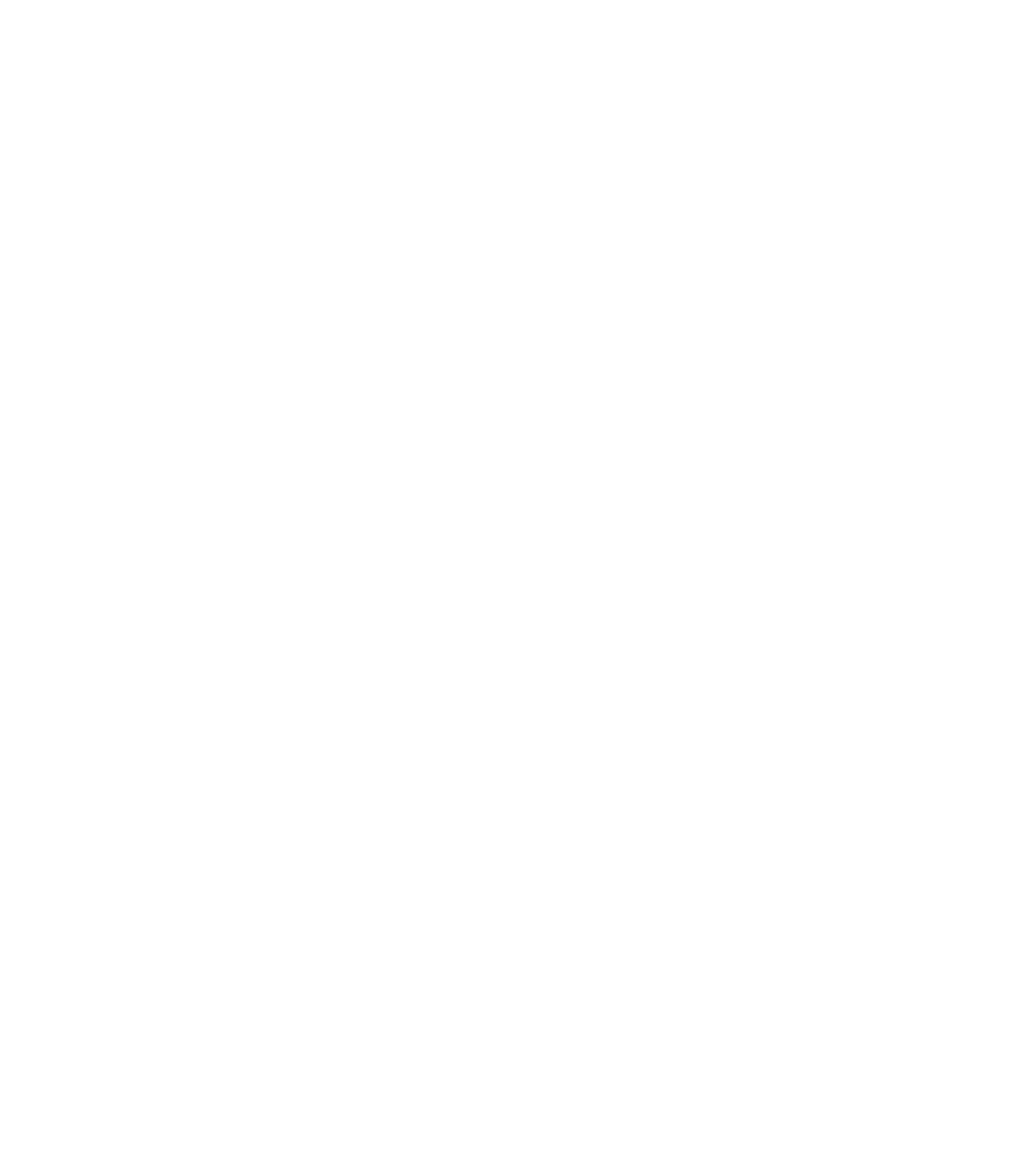
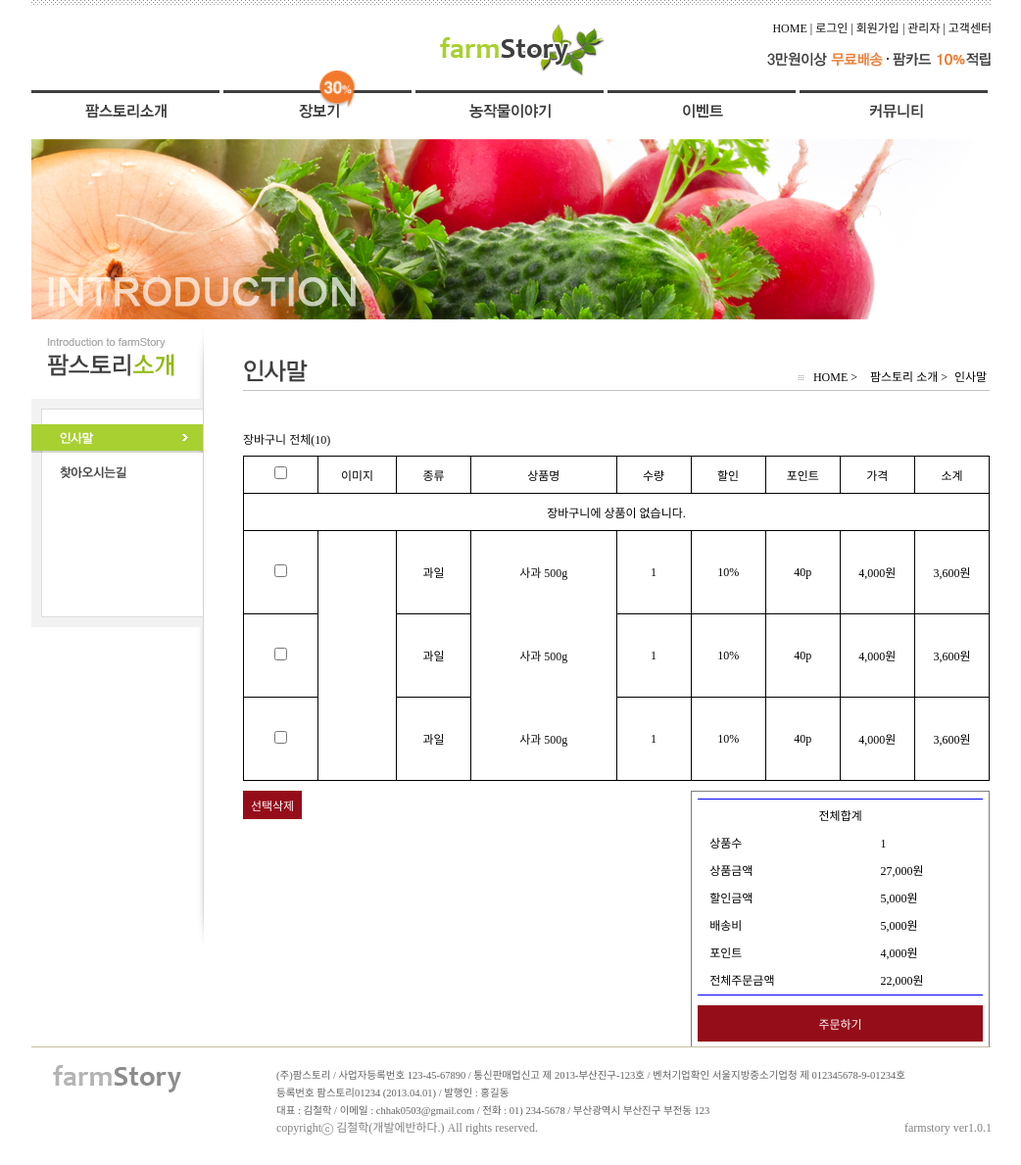
Before and after one commit to DoyoungLee9720/farmstory, a plain HTML site: page market/cart.html in a window 1280 px wide. Shown: the whole page at 98% size, without its empty margins (118-1160 px from the left). Before the commit the page ends 800 px from the top, so only its background shows below. Drawn offline with Linux system fonts and the light colour scheme.

Commit message:
JJH_2024_08_16_cart_update

```diff
--- a/introduction/introduction.html
+++ b/introduction/introduction.html
@@ -55,38 +55,24 @@
             background-position: right center;
             background-size: contain;
         }
-        .image {
-            position: relative;
-            margin: 15px 0;
+        .intro {
+            margin: 16px 16px;
         }
         .image > img {
             margin-left: 20px;
             margin-top: 10px;
-
 
         }
         .sideimage {
             position: relative;
             width: 175px;
             height: 233px;
-        }
-        .sideimage  img {
-            position: absolute;
-            left: 0;
-            width: 100%;
-            height: auto;
-            transition: opacity 0.3s ease;
+            background-image: url("../images/sub_aside_bg_lnb.png");
         }
 
-        .sideimage .greet img:nth-child(1) { top: 26px; }
-        .sideimage .greet img:nth-child(2) { top: 26px; opacity: 0; }
-        .sideimage .way img:nth-child(1) { top: 61px; }
-        .sideimage .way img:nth-child(2) { top: 61px; opacity: 0; }
+        .sideimage .greet img:nth-child(1) { position:absolute; top :26px; }
+        .sideimage .way img:nth-child(1) { position:absolute; top: 61px; }
 
-        .sideimage .greet img:hover:nth-child(1) { opacity: 0; }
-        .sideimage .greet img:hover:nth-child(2) { opacity: 1; }
-        .sideimage .way img:hover:nth-child(1) { opacity: 0; }
-        .sideimage .way img:hover:nth-child(2) { opacity: 1; }
 
         main section article {
             flex-grow: 1;
@@ -168,32 +154,24 @@
         nav > p:nth-of-type(3){position: absolute; right: 3px; bottom:5px;}
 
     </style>
+    <link rel="stylesheet" href="../css/farmstory.css">
+    <script src="../js/includeHTML.js"></script>
 </head>
 <body>
     <div id="wrapper"></div>
-    <header></header>
+    <header  include-html="../TMP/header.html" id="header" ></header>
     <main>
         <div class="background">
             <img src="../images/sub_top_tit1.png" alt="1">
         </div>
         <section>
             <aside>
-                <div class="image">
-                    <img src="../images/sub_aside_cate1_tit.png" alt="팜스토리 소개">
-                </div>
-                <div class="sideimage">
-                    <img src="../images/sub_aside_bg_lnb.png"  alt="사이드 배경">
-                    <a href="./introduction.html" class="greet">
-                    <img src="../images/sub_cate1_lnb1.png" alt="1">
-                    <img src="../images/sub_cate1_lnb1_ov.png" alt="2">
-                    </a>
-                    <a href="./direction.html" class="way">
+                    <img src="../images/sub_aside_cate1_tit.png" alt="팜스토리 소개" class="intro">
+                <ul class="sideimage">
 
-                        <img src="../images/sub_cate1_lnb2.png" alt="3">
-                        <img src="../images/sub_cate1_lnb2_ov.png" alt="4">
-                    </a>
-
-                </div>
+                    <li><a href="./introduction.html" class="greet"><img src="../images/sub_cate1_lnb1_ov.png" alt="2"></a></li>
+                    </li><a href="./direction.html" class="way"><img src="../images/sub_cate1_lnb2.png" alt="3"></a></li>
+                </ul>
             </aside>
             <article>
                 <nav>
@@ -224,6 +202,9 @@
 
     </main>
 
-    <footer></footer>
+    <footer  include-html="../TMP/footer.html"></footer>
 </body>
+<script>
+    includeHTML();
+</script>
 </html>
--- a/market/cart.html
+++ b/market/cart.html
@@ -0,0 +1,382 @@
+<!DOCTYPE html>
+<html lang="en">
+<head>
+    <meta charset="UTF-8">
+    <meta name="viewport" content="width=device-width, initial-scale=1.0">
+    <title>Document</title>
+    <style>
+                *{
+            margin: 0;
+            padding: 0;
+            font: normal 12px '맑은고딕';
+        }
+        *
+        ul,ol {list-style: none;}
+        a {text-decoration: none; color: black;}
+        input,textarea {outline:none}*
+        #wrapper {
+        width: 100%;
+        height: 100%;
+    }
+        main {
+            width: 980px;
+            height: auto;
+            top: 326px;
+            left: 470px;
+            margin: 0 auto;
+        }
+        main .background {
+            position: relative;
+            width: 980px;
+            height: 184px;
+            background-image: url(../images/sub_top_bg.jpg);
+        }
+        main .background > img {
+            position: absolute;
+            top: 137px;
+            left: 10px;
+        }
+        main > section {
+            display: flex;
+            width: 980px;
+            height: 743px;
+        }
+        main section aside {
+            position: relative;
+            width: 176px;
+            height: 650px;
+            background-image: url('../images/sub_aside_bg_line.png'); /* 라인 이미지 경로 */
+            background-repeat: no-repeat;
+            background-position: right center;
+            background-size: contain;
+        }
+        .intro {
+            margin: 16px 16px;
+        }
+        .image > img {
+            margin-left: 20px;
+            margin-top: 10px;
+        }
+        .sideimage {
+            position: relative;
+            width: 175px;
+            height: 233px;
+            background-image: url("../images/sub_aside_bg_lnb.png");
+        }
+        .sideimage .greet img:nth-child(1) { position:absolute; top :26px; }
+        .sideimage .way img:nth-child(1) { position:absolute; top: 61px; }
+        main section article {
+            flex-grow: 1;
+            height: 743px;
+            position: relative;
+        }
+        main section article > nav {
+            position: absolute;
+            width: 762px;
+            height: 72px;
+            left: 40px;
+            border-bottom: 1px solid #C2C2C2;
+        }
+        nav {
+            position: relative;
+        }
+        nav > img:nth-of-type(1) {
+            position: absolute;
+            top: 41px;
+        }
+        nav > img:nth-of-type(2) {
+            position: absolute;
+            bottom:10px;
+            right: 190px;
+        }
+        nav > p:nth-of-type(1){position: absolute; right: 135px; bottom:5px;}
+        nav > p:nth-of-type(2){position: absolute; right: 43px; bottom:5px;}
+        nav > p:nth-of-type(3){position: absolute; right: 3px; bottom:5px;}
+        .all {
+            width: 95.2px;
+            height: 14px;
+            position: absolute;
+            top: 113px;
+            left: 40px;
+            white-space: nowrap;
+        }
+        .cart {
+            width: 762px;
+            height: 332px;
+            border: 1px solid black;
+            box-sizing: border-box;
+            border-collapse: collapse; border-spacing: 0;
+            position: absolute;
+            top: 139px;
+            left: 40px;
+        }
+        .cart thead {
+            width: 762px;
+            height: 38px;
+            border: 1px solid black;
+            box-sizing: border-box;
+        }
+        .cart thead #tt {
+            width: 76.19px;
+            height: 38px;
+            border: 1px solid black;
+            box-sizing: border-box;
+        }
+        .cart thead th:nth-of-type(2) {
+            width: 80px;
+            height: 38px;
+            border: 1px solid black;
+            box-sizing: border-box;
+        }
+        .cart thead th:nth-of-type(4) {
+            width: 148.69px;
+            height: 38px;
+            border: 1px solid black;
+            box-sizing: border-box;
+        }
+        .cart tbody {
+            width: 762px;
+            height: 293px;
+            text-align: center;
+            border: 1px solid black;
+            box-sizing: border-box;
+        }
+        .cart > tbody > tr > td:nth-of-type(1) {
+            border: 1px solid black;
+            box-sizing: border-box;
+        }
+        .cart tbody #dd {
+            width: 76.19px;
+            height: 85px;
+            border: 1px solid black;
+            box-sizing: border-box;
+        }
+        .cart tbody th:nth-of-type(2) {
+            width: 80px;
+            height: 85px;
+            border: 1px solid black;
+            box-sizing: border-box;
+        }
+        .cart tbody th:nth-of-type(4) {
+            width: 148.69px;
+            height: 85px;
+            border: 1px solid black;
+            box-sizing: border-box;
+        }
+
+
+
+        .total {
+            width: 304.8px;
+            height: 262px;
+            position: relative;
+            top: 481px;
+            left: 497.2px;
+            border: 1px solid rgb(124, 124, 124);
+            box-sizing: border-box;
+        }
+        .downtable {
+            width: 290.8px;
+            height: 201px;
+            position: absolute;
+            top: 7px;
+            left: 6px;
+            border-top: 1px solid blue;
+            border-bottom: 1px solid blue;
+            box-sizing: border-box;
+            border-collapse: collapse;
+        }
+        .downtable > caption {
+            position: absolute;
+            width: 48.2px;
+            height: 14px;
+            top: 7px;
+            left: 121.39px;
+        }
+        .downtable tbody {
+            position: absolute;
+            width: 286.8px;
+            height: 166px;
+            top: 32px;
+            left: 2px;
+        }
+        .downtable > tbody > tr {
+            width: 286.8px;
+            height: 28px;
+
+
+
+
+        }
+        .downtable > tbody > tr > td:nth-child(1) {
+            width: 143.4px;
+            padding-left: 10px;
+            line-height: 12.48px;
+            font-size: 12px;
+            font-weight: 550;
+        }
+        .downtable > tbody > tr > td:nth-child(2) {
+            width: 143.4px;
+            padding-left: 80px;
+            line-height: 12.48px;
+            font-size: 12px;
+            font-weight: 400;
+        }
+
+
+
+
+
+
+
+
+
+
+        .total input[type=button]{
+            width: 290.8px;
+            height: 37px;
+            position: absolute;
+            top: 218px;
+            left: 6px;
+            background-color: #960D1A;
+            color: white;
+            border: none;
+        }
+
+
+
+
+        article > input[type=button]{
+            position: absolute;
+            width: 60px;
+            height: 29px;
+            top: 481px;
+            left: 40px;
+            background-color: #960D1A;
+            color: white;
+            cursor: pointer;
+            border: none;
+        }
+    </style>
+        <link rel="stylesheet" href="../css/farmstory.css">
+        <script src="../js/includeHTML.js"></script>
+</head>
+<body>
+    <div id="wrapper"></div>
+    <header   include-html="../TMP/header.html" id="header" ></header>
+    <main>
+        <div class="background">
+            <img src="../images/sub_top_tit1.png" alt="1">
+        </div>
+        <section>
+            <aside>
+                <img src="../images/sub_aside_cate1_tit.png" alt="팜스토리 소개" class="intro">
+            <ul class="sideimage">
+                <li><a href="./introduction.html" class="greet"><img src="../images/sub_cate1_lnb1_ov.png" alt="2"></a></li>
+                </li><a href="./direction.html" class="way"><img src="../images/sub_cate1_lnb2.png" alt="3"></a></li>
+            </ul>
+        </aside>
+            <article>
+                <nav>
+                    <img src="../images/sub_nav_tit_cate1_tit1.png" alt="인사말">
+                    <img src="../images/sub_page_nav_ico.gif" alt="나브 아이콘">
+                    <p>HOME ></p>
+                    <p>팜스토리 소개 ></p>
+                    <p>인사말</p>
+                </nav>
+                <div class="all"><a href="#">장바구니 전체(10)</a></div>
+                <table class="cart">
+                    <thead>
+                        <tr>
+                            <th id="tt"><input type="checkbox"></th>
+                            <th>이미지</th>
+                            <th id="tt">종류</th>
+                            <th>상품명</th>
+                            <th id="tt">수량</th>
+                            <th id="tt">할인</th>
+                            <th id="tt">포인트</th>
+                            <th id="tt">가격</th>
+                            <th id="tt">소계</th>
+                        </tr>
+                    </thead>
+                    <tbody>
+                        <tr>
+                            <td colspan="9">장바구니에 상품이 없습니다.</td>
+                        </tr>
+                        <tr>
+                            <td id="dd"><input type="checkbox"></td>
+                            <td><a href="#"><img src="" alt=""></a></td>
+                            <td id="dd">과일</td>
+                            <td><a href="#">사과 500g</a></td>
+                            <td id="dd">1</td>
+                            <td id="dd">10%</td>
+                            <td id="dd">40p</td>
+                            <td id="dd">4,000원</td>
+                            <td id="dd">3,600원</td>
+                        </tr>
+                        <tr>
+                            <td id="dd"><input type="checkbox"></td>
+                            <td><a href="#"><img src="" alt=""></a></td>
+                            <td id="dd">과일</td>
+                            <td><a href="#">사과 500g</a></td>
+                            <td id="dd">1</td>
+                            <td id="dd">10%</td>
+                            <td id="dd">40p</td>
+                            <td id="dd">4,000원</td>
+                            <td id="dd">3,600원</td>
+                        </tr>
+                        <tr>
+                            <td id="dd"><input type="checkbox"></td>
+                            <td><a href="#"><img src="" alt=""></a></td>
+                            <td id="dd">과일</td>
+                            <td><a href="#">사과 500g</a></td>
+                            <td id="dd">1</td>
+                            <td id="dd">10%</td>
+                            <td id="dd">40p</td>
+                            <td id="dd">4,000원</td>
+                            <td id="dd">3,600원</td>
+                        </tr>
+                    </tbody>
+                </table>
+                <input type="button" value="선택삭제">
+                <div class="total">
+                    <table class="downtable">
+                        <caption>전체합계</caption>
+                        <tbody>
+                            <tr>
+                                <td>상품수</td>
+                                <td>1</td>
+                            </tr>
+                            <tr>
+                                <td>상품금액</td>
+                                <td>27,000원</td>
+                            </tr>
+                            <tr>
+                                <td>할인금액</td>
+                                <td>5,000원</td>
+                            </tr>
+                            <tr>
+                                <td>배송비</td>
+                                <td>5,000원</td>
+                            </tr>
+                            <tr>
+                                <td>포인트</td>
+                                <td>4,000원</td>
+                            </tr>
+                            <tr>
+                                <td>전체주문금액</td>
+                                <td>22,000원</td>
+                            </tr>
+                        </tbody>
+                    </table>
+                    <input type="button" value="주문하기">
+                </div>
+            </article>
+        </section>
+    </main>
+    <footer   include-html="../TMP/footer.html"></footer>
+</body>
+<script>
+    includeHTML();
+</script>
+</html>
```
